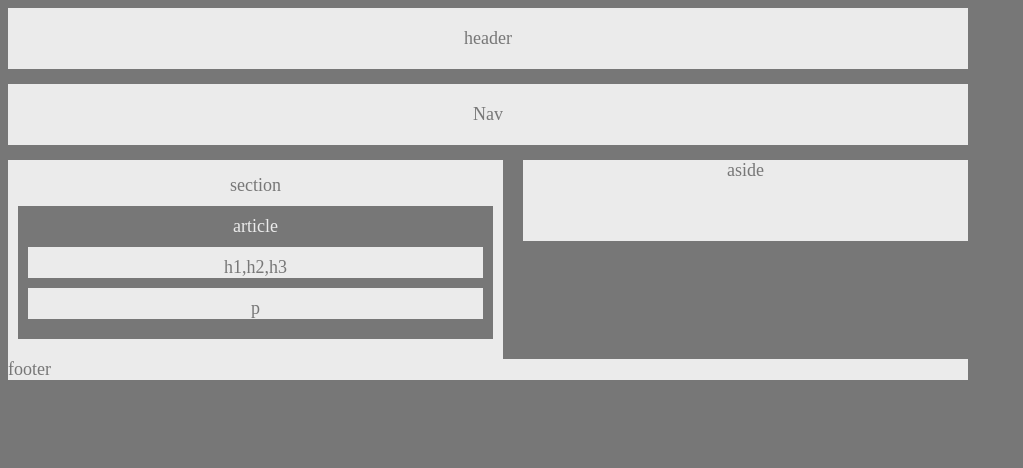
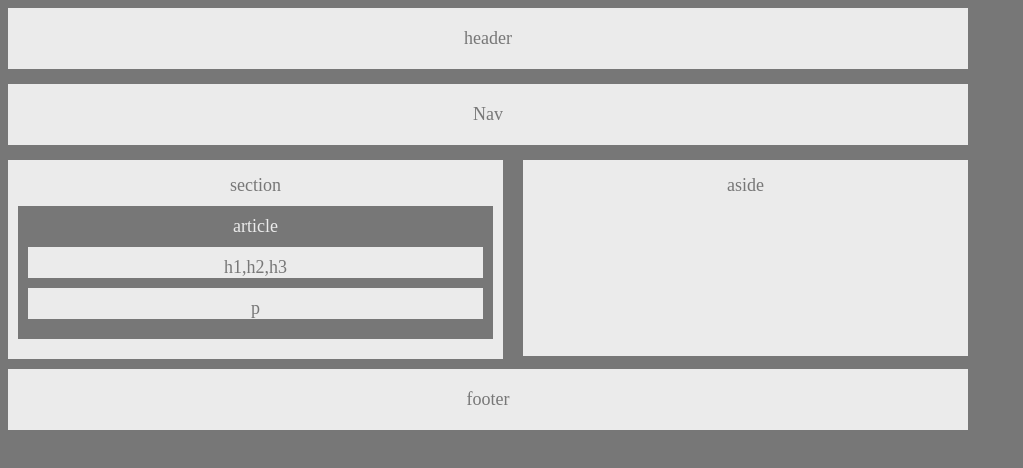
Before and after one commit to StoRm619/HW-Wireframe, a plain HTML site: page index.html in a window 1280 px wide. Shown: the whole page, without its empty margins (0-1023 px from the left). Drawn offline with Linux system fonts and the light colour scheme.

Commit message:
Project Complete

```diff
--- a/style.css
+++ b/style.css
@@ -17,6 +17,7 @@ header{
     text-align: center;
     padding-top: 15px;
     padding-bottom: 10px;
+    margin-bottom: 10px;
     width: 495px;
     float: left;
     background-color: #ebebeb;
@@ -38,13 +39,17 @@ aside{
     width:445px;
     margin-left: 20px;
     float: left;
-    padding-bottom:60px;
+    padding-bottom:160px;
+    padding-top: 15px;
     display: block;
     color: #777;
     text-align: center;
     background-color: #ebebeb;
 }
 footer{
+    padding-top:20px;
+    padding-bottom: 20px;
+    text-align: center;
     width: 100%;
     float: left;
     display: block;
```
